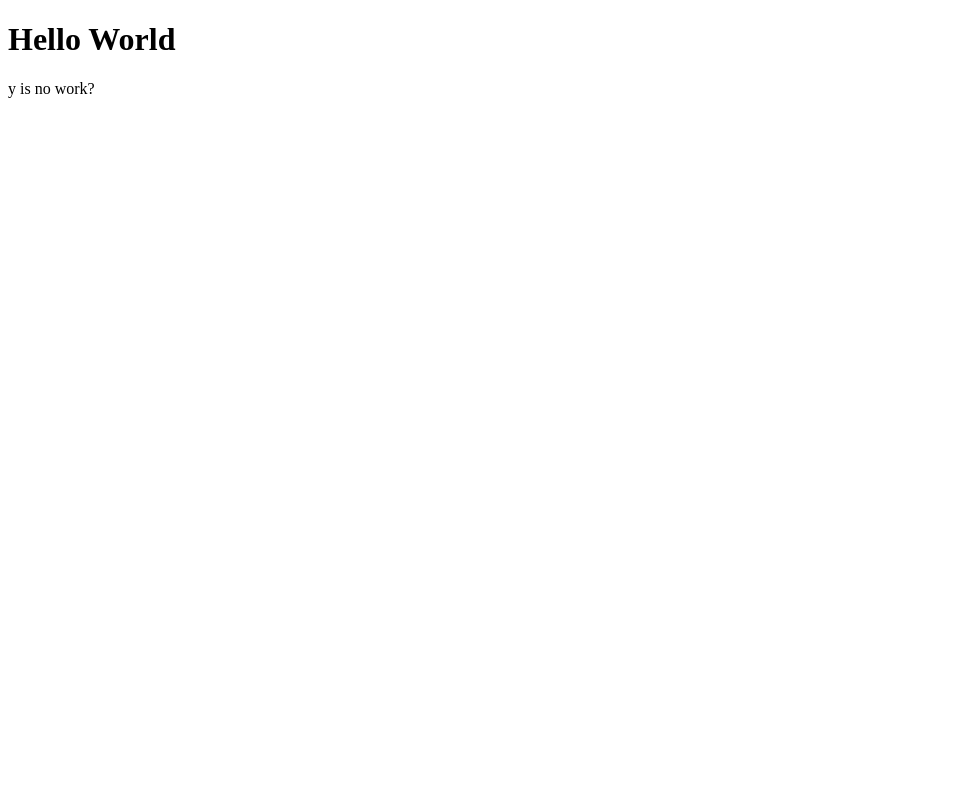
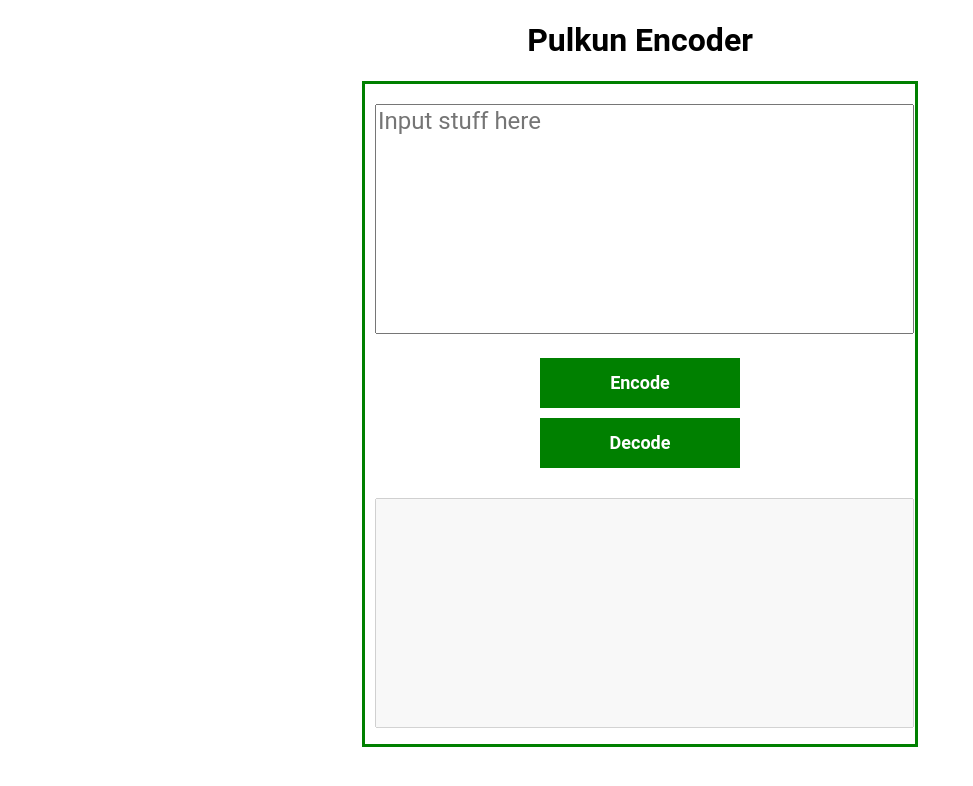
Before and after one commit to BeetruthDev/pulkun-encoding, a plain HTML site: page index.html in a window 1280 px wide. Shown: the whole page, without its empty margins (0-973 px from the left). Drawn offline with Linux system fonts and the light colour scheme.

Commit message:
Moved everything to index.html

```diff
--- a/index.html
+++ b/index.html
@@ -1,7 +1,19 @@
 <!DOCTYPE html>
 <html>
-<body>
-<h1>Hello World</h1>
-<p>y is no work?</p>
-</body>
+  <head>
+    <title>Pulkun Encoder</title>
+    <link rel="icon" href="Pulkun Encoding/Icons/Pulkun.webp" type="image/x-icon">
+    <link rel="stylesheet" href = "Pulkun Encoding/PulkunEncoding.css">
+  </head>
+  <body>
+    <h1 class="title">Pulkun Encoder</h1>
+    <div class="center">
+      <textarea rows="8" cols="37" placeholder="Input stuff here"></textarea>
+      <div class="buttons-div">
+        <button>Encode</button>
+        <button>Decode</button>
+      </div>
+      <textarea rows="8" cols="37" disabled></textarea>
+    </div>
+  </body>
 </html>
```
